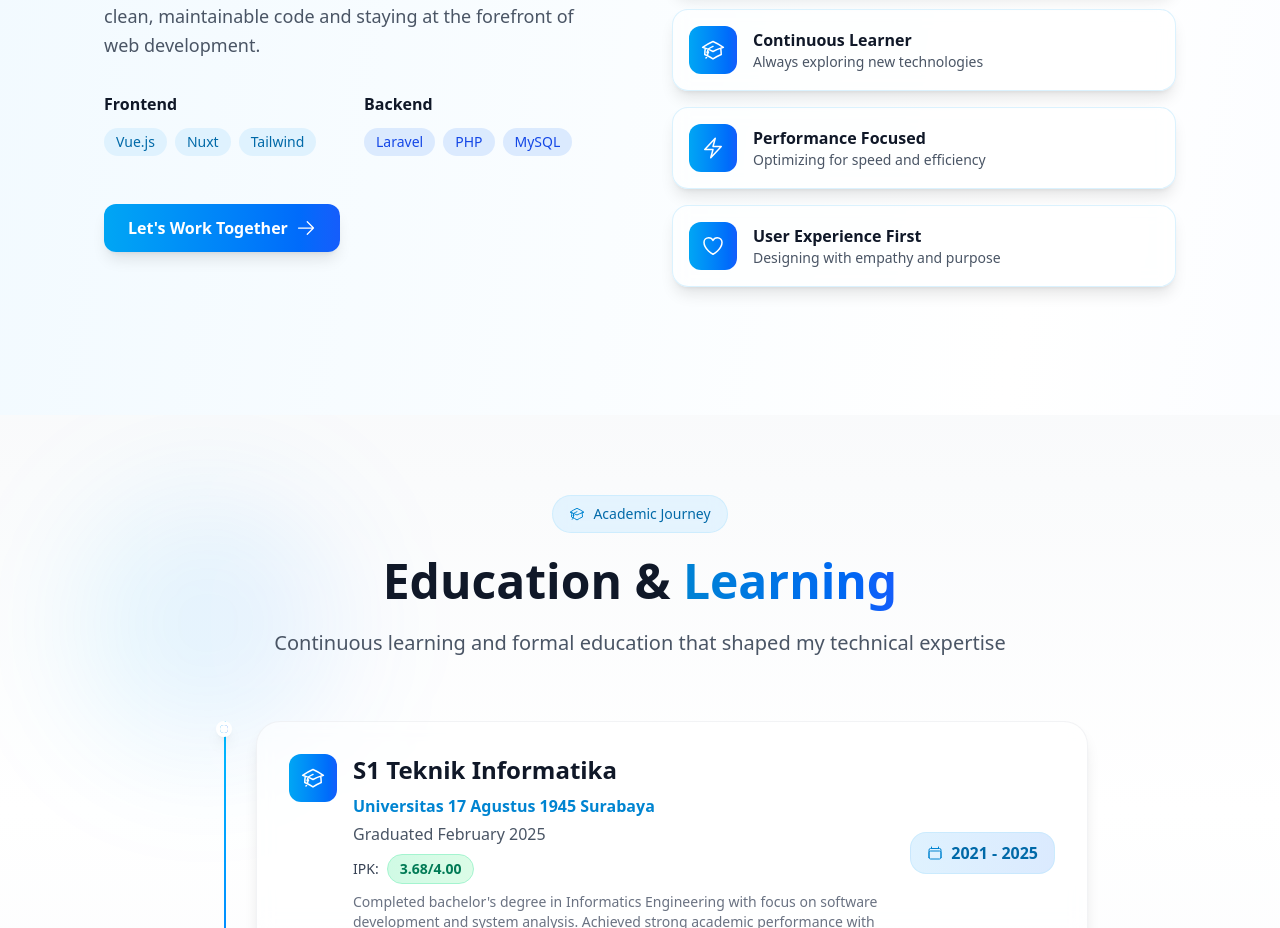
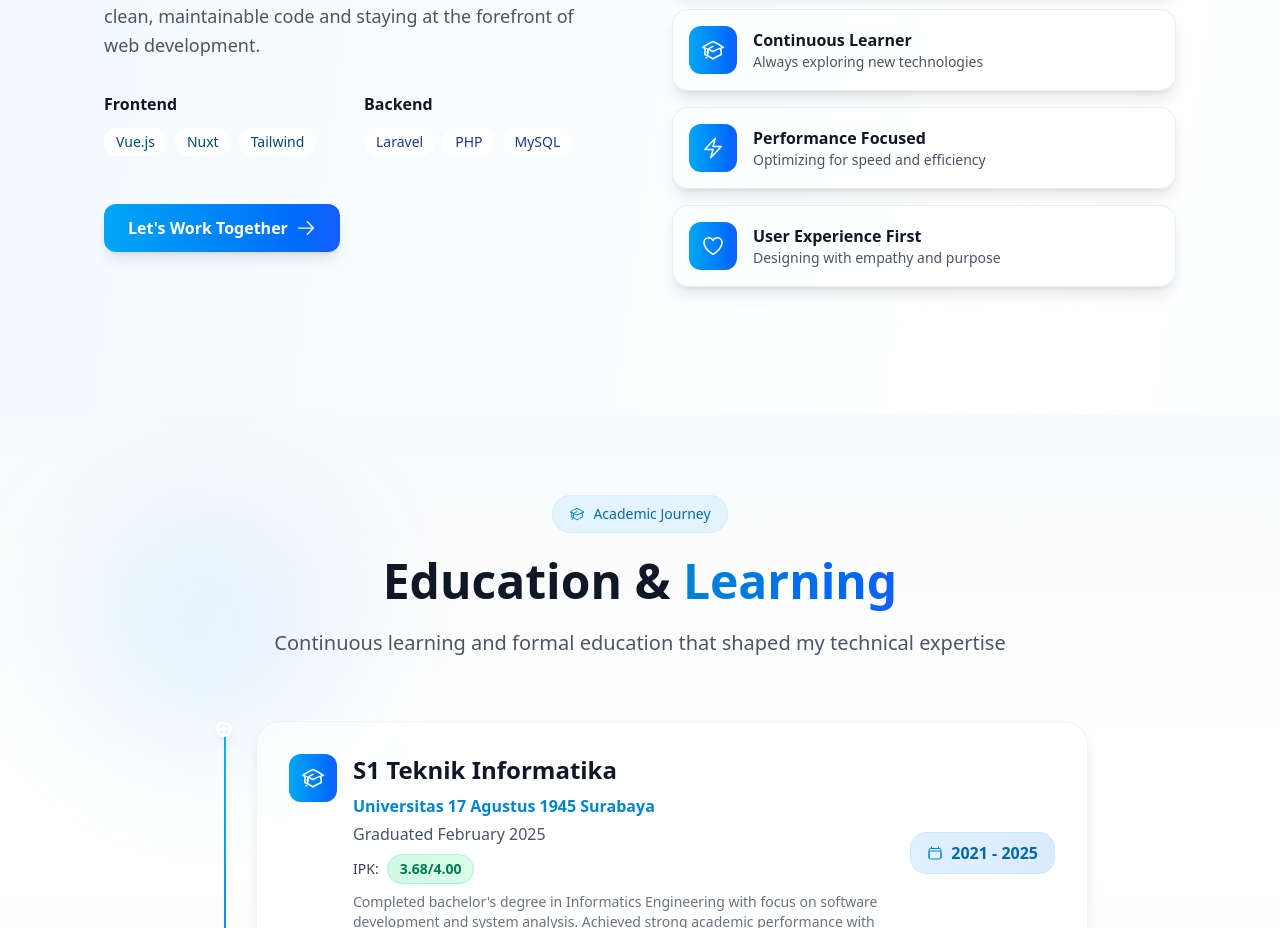
Before and after one commit to FikFikk/p, a Nuxt app: page / in a window 1280 px wide. Shown: the part 1584-2512 px from the top of the page. Built offline with nearby package versions, Linux system fonts and the light colour scheme.

Commit message:
fix: improve accessibility and color contrast for skill badges in AboutSection

```diff
--- a/app/components/AboutSection.vue
+++ b/app/components/AboutSection.vue
@@ -59,13 +59,13 @@
             <div class="space-y-3">
               <h4 class="font-semibold text-gray-900 dark:text-white">Frontend</h4>
               <div class="flex flex-wrap gap-2">
-                <span class="px-3 py-1 bg-sky-100 dark:bg-sky-900/30 text-sky-700 dark:text-sky-300 rounded-full text-sm font-medium hover:bg-sky-200 dark:hover:bg-sky-800/50 hover:scale-110 transition-all duration-300 cursor-default hover-lift">
+                <span class="px-3 py-1 bg-white dark:bg-gray-900 text-sky-900 dark:text-sky-100 rounded-full text-sm font-medium hover:bg-sky-200 dark:hover:bg-sky-800/50 hover:scale-110 transition-all duration-300 cursor-default hover-lift">
                   Vue.js
                 </span>
-                <span class="px-3 py-1 bg-sky-100 dark:bg-sky-900/30 text-sky-700 dark:text-sky-300 rounded-full text-sm font-medium hover:bg-sky-200 dark:hover:bg-sky-800/50 hover:scale-110 transition-all duration-300 cursor-default hover-lift">
+                <span class="px-3 py-1 bg-white dark:bg-gray-900 text-sky-900 dark:text-sky-100 rounded-full text-sm font-medium hover:bg-sky-200 dark:hover:bg-sky-800/80 hover:scale-110 transition-all duration-300 cursor-default hover-lift">
                   Nuxt
                 </span>
-                <span class="px-3 py-1 bg-sky-100 dark:bg-sky-900/30 text-sky-700 dark:text-sky-300 rounded-full text-sm font-medium hover:bg-sky-200 dark:hover:bg-sky-800/50 hover:scale-110 transition-all duration-300 cursor-default hover-lift">
+                <span class="px-3 py-1 bg-white dark:bg-gray-900 text-sky-900 dark:text-sky-100 rounded-full text-sm font-medium hover:bg-sky-200 dark:hover:bg-sky-800/50 hover:scale-110 transition-all duration-300 cursor-default hover-lift">
                   Tailwind
                 </span>
               </div>
@@ -74,13 +74,13 @@
             <div class="space-y-3">
               <h4 class="font-semibold text-gray-900 dark:text-white">Backend</h4>
               <div class="flex flex-wrap gap-2">
-                <span class="px-3 py-1 bg-blue-100 dark:bg-blue-900/30 text-blue-700 dark:text-blue-300 rounded-full text-sm font-medium hover:bg-blue-200 dark:hover:bg-blue-800/50 hover:scale-110 transition-all duration-300 cursor-default hover-lift">
+                <span class="px-3 py-1 bg-white dark:bg-gray-900 text-blue-900 dark:text-blue-100 rounded-full text-sm font-medium hover:bg-blue-200 dark:hover:bg-blue-800/50 hover:scale-110 transition-all duration-300 cursor-default hover-lift">
                   Laravel
                 </span>
-                <span class="px-3 py-1 bg-blue-100 dark:bg-blue-900/30 text-blue-700 dark:text-blue-300 rounded-full text-sm font-medium hover:bg-blue-200 dark:hover:bg-blue-800/50 hover:scale-110 transition-all duration-300 cursor-default hover-lift">
+                <span class="px-3 py-1 bg-white dark:bg-gray-900 text-blue-900 dark:text-blue-100 rounded-full text-sm font-medium hover:bg-blue-200 dark:hover:bg-blue-800/80 hover:scale-110 transition-all duration-300 cursor-default hover-lift">
                   PHP
                 </span>
-                <span class="px-3 py-1 bg-blue-100 dark:bg-blue-900/30 text-blue-700 dark:text-blue-300 rounded-full text-sm font-medium hover:bg-blue-200 dark:hover:bg-blue-800/50 hover:scale-110 transition-all duration-300 cursor-default hover-lift">
+                <span class="px-3 py-1 bg-white dark:bg-gray-900 text-blue-900 dark:text-blue-100 rounded-full text-sm font-medium hover:bg-blue-200 dark:hover:bg-blue-800/50 hover:scale-110 transition-all duration-300 cursor-default hover-lift">
                   MySQL
                 </span>
               </div>
```
